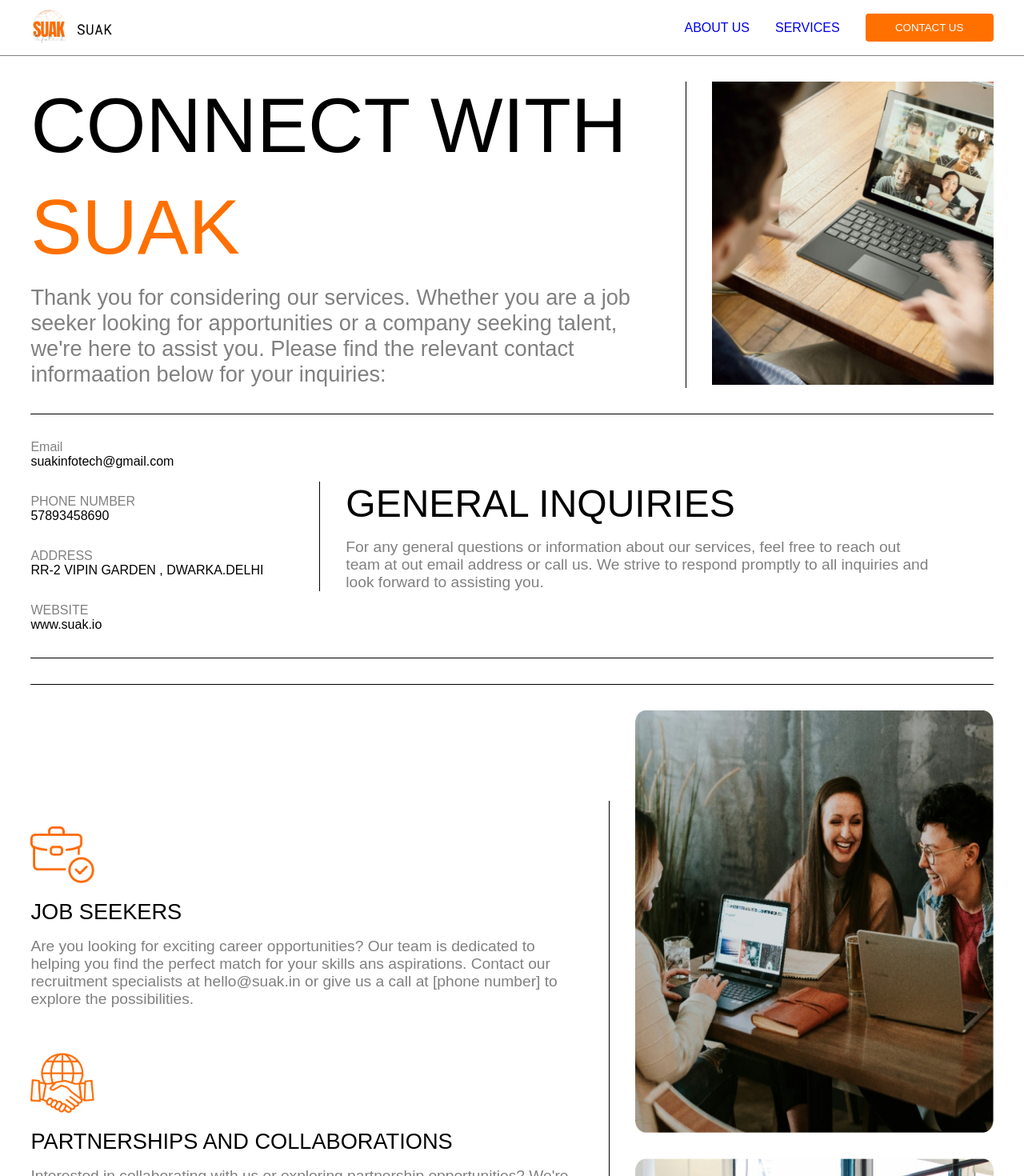
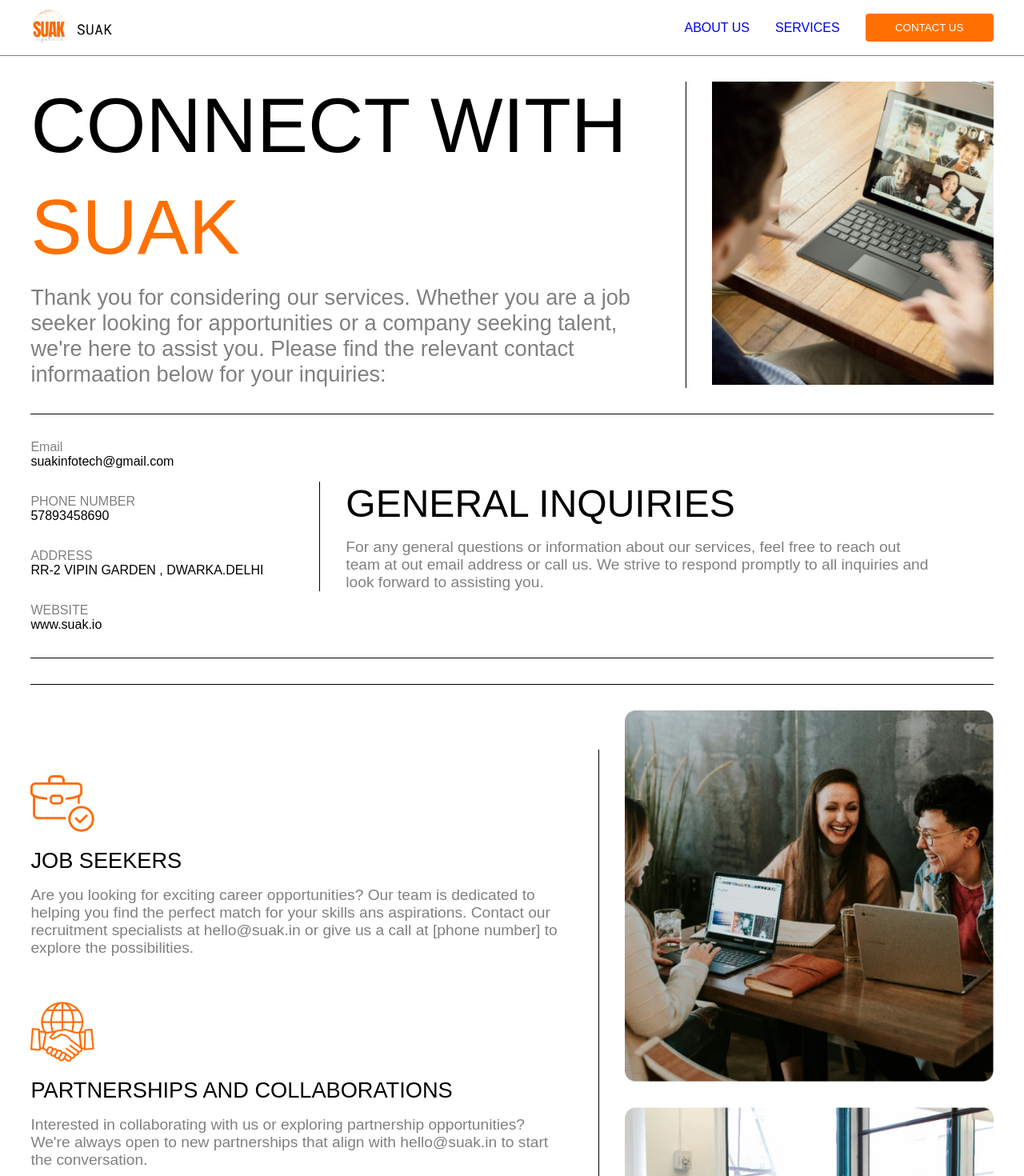
Before and after one commit to Shashisales-mk/SUAK, a React (Create React App) app: page /contact in a window 1280 px wide. Shown: the top 1470 px of the page at 80% size. Built offline with nearby package versions, Linux system fonts and the light colour scheme.

Commit message:
suak website hosting first time.

```diff
--- a/src/components/VisitUs/visitus.css
+++ b/src/components/VisitUs/visitus.css
@@ -19,8 +19,8 @@
     justify-content: space-between;
 }
 .v2 img{
-    height: 66vh;
-    width: 35vw;
+    height: 58vh;
+    width: 36vw;
 }
 .img-siz{
     width: 5rem;
```
